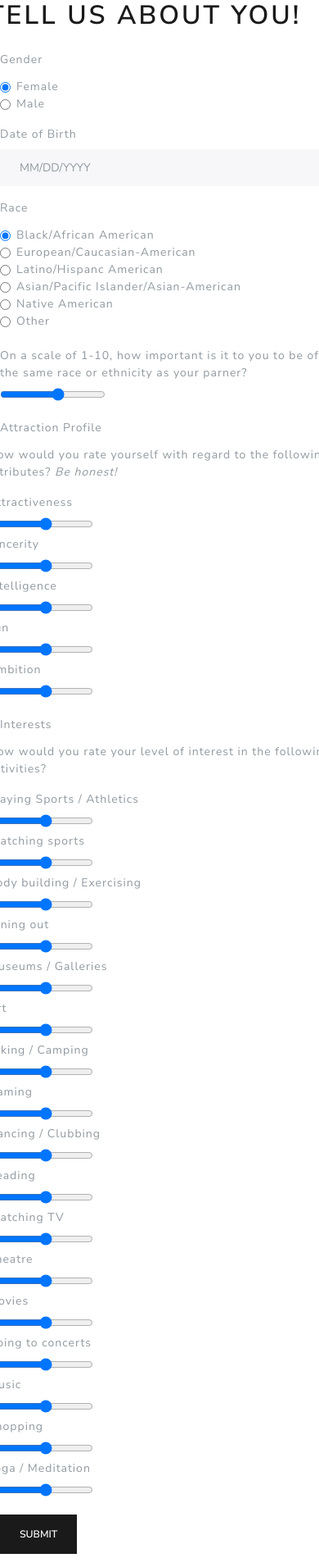
After one commit to ashok-k-singh/matchmaker, a Python web app: template templates/register.html in a window 390 px wide; the page is wider, and only the part inside the window is pictured. The commit adds this page. Shown: that part at 82% size. Run offline with Jinja, Linux system fonts and the light colour scheme; the template is opened without the code that fills it, so the values that code supplies are empty; some libraries are stand-ins or nearby versions.

Commit message:
Added forms

```diff
--- /dev/null
+++ b/templates/register.html
@@ -0,0 +1,267 @@
+<!doctype html>
+<html lang="en">
+   <head>
+      <!-- Required meta tags -->
+      <meta charset="utf-8">
+      <meta name="viewport" content="width=device-width, initial-scale=1, shrink-to-fit=no">
+
+      <!-- Bootstrap CSS -->
+      <link rel="stylesheet" href="static/css/bootstrap.min.css">
+
+      <title>matchmaker</title>
+   </head>
+
+   <body>
+      <form>
+         <div class="form-group row">
+            <h1>Tell Us About You!</h1>
+         </div>
+
+         <fieldset class="form-group">
+            <div class="row">
+               <legend class="col-form-label col-sm-2 pt-0"><strong>Gender</strong></legend>
+               <div class="col-sm-10">
+                  <div class="form-check">
+                     <input class="form-check-input" type="radio" name="gender" id="radioFemale" value="0" checked>
+                     <label class="form-check-label" for="radioFemale">
+                        Female
+                     </label>
+                  </div>
+                  <div class="form-check">
+                     <input class="form-check-input" type="radio" name="gender" id="radioMale" value="1">
+                     <label class="form-check-label" for="radioMale">
+                        Male
+                     </label>
+                  </div>
+               </div>
+            </div>
+         </fieldset>
+
+         <div class="form-group">
+            <label class="control-label" for="DOB">Date of Birth</label>
+            <input class="form-control" id="DOB" name="DOB" placeholder="MM/DD/YYYY" type="text"/>
+         </div>
+
+         <fieldset class="form-group">
+            <div class="row">
+               <legend class="col-form-label col-sm-2 pt-0"><strong>Race</strong></legend>
+               <div class="col-sm-10">
+                  <div class="form-check">
+                     <input class="form-check-input" type="radio" name="race" id="radioRace1" value="1" checked>
+                     <label class="form-check-label" for="radioRace1">
+                        Black/African American
+                     </label>
+                  </div>
+                  <div class="form-check">
+                     <input class="form-check-input" type="radio" name="race" id="radioRace2" value="2">
+                     <label class="form-check-label" for="radioRace2">
+                        European/Caucasian-American
+                     </label>
+                  </div>
+                  <div class="form-check">
+                     <input class="form-check-input" type="radio" name="race" id="radioRace3" value="3">
+                     <label class="form-check-label" for="radioRace3">
+                        Latino/Hispanc American
+                     </label>
+                  </div>
+                  <div class="form-check">
+                     <input class="form-check-input" type="radio" name="race" id="radioRace4" value="4">
+                     <label class="form-check-label" for="radioRace4">
+                        Asian/Pacific Islander/Asian-American
+                     </label>
+                  </div>
+                  <div class="form-check">
+                     <input class="form-check-input" type="radio" name="race" id="radioRace5" value="5">
+                     <label class="form-check-label" for="radioRace5">
+                        Native American
+                     </label>
+                  </div>
+                  <div class="form-check">
+                     <input class="form-check-input" type="radio" name="race" id="radioRace6" value="6">
+                     <label class="form-check-label" for="radioRace6">
+                        Other
+                     </label>
+                  </div>
+                  <br>
+                  <div>
+                     <label for="imprace">On a scale of 1-10, how important is it to you to be of the same race or ethnicity as your parner?</label>
+                     <div>
+                        <input type="range" class="no-border" id="imprace" min=1 step=1 max=10>
+                     </div>
+                  </div>
+               </div>
+            </div>
+         </fieldset>
+
+         <fieldset class="form-group">
+            <div class="row">
+               <legend class="col-form-label col-sm-2 pt-0"><strong>Attraction Profile</strong></legend>
+               <div>
+                  <p>How would you rate yourself with regard to the following attributes?  <i>Be honest!</i></p>
+               </div>
+               <div>
+                  <label for="attr">Attractiveness</label>
+                  <div>
+                     <input type="range" class="no-border" id="attr" min=1 step=1 max=10>
+                  </div>
+                  <label for="sinc">Sincerity</label>
+                  <div>
+                     <input type="range" class="no-border" id="sinc" min=1 step=1 max=10>
+                  </div>
+                  <label for="intel">Intelligence</label>
+                  <div>
+                     <input type="range" class="no-border" id="intel" min=1 step=1 max=10>
+                  </div>
+                  <label for="fun">Fun</label>
+                  <div>
+                     <input type="range" class="no-border" id="fun" min=1 step=1 max=10>
+                  </div>
+                  <label for="amb">Ambition</label>
+                  <div>
+                     <input type="range" class="no-border" id="amb" min=1 step=1 max=10>
+                  </div>
+               </div>
+            </div>
+            </div>
+         </fieldset>
+
+         <fieldset class="form-group">
+            <div class="row">
+               <legend class="col-form-label col-sm-2 pt-0"><strong>Interests</strong></legend>
+               <div>
+                  <p>How would you rate your level of interest in the following activities?</p>
+               </div>
+               <div>
+
+                  <label for="sports">Playing Sports / Athletics</label>
+                  <div>
+                     <input type="range" class="no-border" id="sports" min=1 step=1 max=10>
+                  </div>
+
+                  <label for="tvsports">Watching sports</label>
+                  <div>
+                     <input type="range" class="no-border" id="tvsports" min=1 step=1 max=10>
+                  </div>
+
+                  <label for="excersice">Body building / Exercising</label>
+                  <div>
+                     <input type="range" class="no-border" id="excersice" min=1 step=1 max=10>
+                  </div>
+
+                  <label for="dining">Dining out</label>
+                  <div>
+                     <input type="range" class="no-border" id="dining" min=1 step=1 max=10>
+                  </div>
+
+                  <label for="museums">Museums / Galleries</label>
+                  <div>
+                     <input type="range" class="no-border" id="museums" min=1 step=1 max=10>
+                  </div>
+
+                  <label for="art">Art</label>
+                  <div>
+                     <input type="range" class="no-border" id="art" min=1 step=1 max=10>
+                  </div>
+
+                  <label for="hiking">Hiking / Camping</label>
+                  <div>
+                     <input type="range" class="no-border" id="hiking" min=1 step=1 max=10>
+                  </div>
+
+                  <label for="gaming">Gaming</label>
+                  <div>
+                     <input type="range" class="no-border" id="gaming" min=1 step=1 max=10>
+                  </div>
+
+                  <label for="clubbing">Dancing / Clubbing </label>
+                  <div>
+                     <input type="range" class="no-border" id="clubbing" min=1 step=1 max=10>
+                  </div>
+
+                  <label for="reading">Reading</label>
+                  <div>
+                     <input type="range" class="no-border" id="reading" min=1 step=1 max=10>
+                  </div>
+
+                  <label for="tv">Watching TV</label>
+                  <div>
+                     <input type="range" class="no-border" id="tv" min=1 step=1 max=10>
+                  </div>
+
+                  <label for="theater">Theatre</label>
+                  <div>
+                     <input type="range" class="no-border" id="theater" min=1 step=1 max=10>
+                  </div>
+
+                  <label for="movies">Movies</label>
+                  <div>
+                     <input type="range" class="no-border" id="movies" min=1 step=1 max=10>
+                  </div>
+
+                  <label for="concerts">Going to concerts</label>
+                  <div>
+                     <input type="range" class="no-border" id="concerts" min=1 step=1 max=10>
+                  </div>
+
+                  <label for="music">Music</label>
+                  <div>
+                     <input type="range" class="no-border" id="music" min=1 step=1 max=10>
+                  </div>
+
+                  <label for="shopping">Shopping</label>
+                  <div>
+                     <input type="range" class="no-border" id="shopping" min=1 step=1 max=10>
+                  </div>
+
+                  <label for="yoga">Yoga / Meditation</label>
+                  <div>
+                     <input type="range" class="no-border" id="yoga" min=1 step=1 max=10>
+                  </div>
+
+               </div>
+            </div>
+            </div>
+         </fieldset>
+
+
+         <div class="form-group row">
+            <div class="col-sm-10">
+               <button type="submit" class="btn btn-primary">Submit</button>
+            </div>
+         </div>
+      </form>
+
+      <script src="https://code.jquery.com/jquery-3.3.1.slim.min.js" integrity="sha384-q8i/X+965DzO0rT7abK41JStQIAqVgRVzpbzo5smXKp4YfRvH+8abtTE1Pi6jizo" crossorigin="anonymous"></script>
+      <script src="https://cdnjs.cloudflare.com/ajax/libs/popper.js/1.14.7/umd/popper.min.js" integrity="sha384-UO2eT0CpHqdSJQ6hJty5KVphtPhzWj9WO1clHTMGa3JDZwrnQq4sF86dIHNDz0W1" crossorigin="anonymous"></script>
+      <script src="https://stackpath.bootstrapcdn.com/bootstrap/4.3.1/js/bootstrap.min.js" integrity="sha384-JjSmVgyd0p3pXB1rRibZUAYoIIy6OrQ6VrjIEaFf/nJGzIxFDsf4x0xIM+B07jRM" crossorigin="anonymous"></script>
+   </body>
+</html>
+
+
+
+<!-- This is supposed to make a calendar open... ?-->
+<!---
+<script>
+$(document).ready(function(){
+   var date_input=$('input[name="DOB"]');
+   var container=$('.bootstrap-iso form').length>0 ? $('.bootstrap-iso form').parent() : "body";
+   var options={
+      format: 'mm/dd/yyyy',
+      container: container,
+      todayHighlight: true,
+      autoclose: true,
+   };
+   date_input.datepicker(options);
+
+   var slider = document.getElementById("imprace");
+   var output = document.getElementById("impout");
+   output.innerHTML = slider.value; // Display the default slider value
+
+   // Update the current slider value (each time you drag the slider handle)
+   slider.oninput = function() {
+   output.innerHTML = this.value;
+}
+
+})
+</script>
+-->
```
Also changed, not shown: static/css/styles.css (+35 -0 lines), templates/login.html (added, +12 -0 lines).
